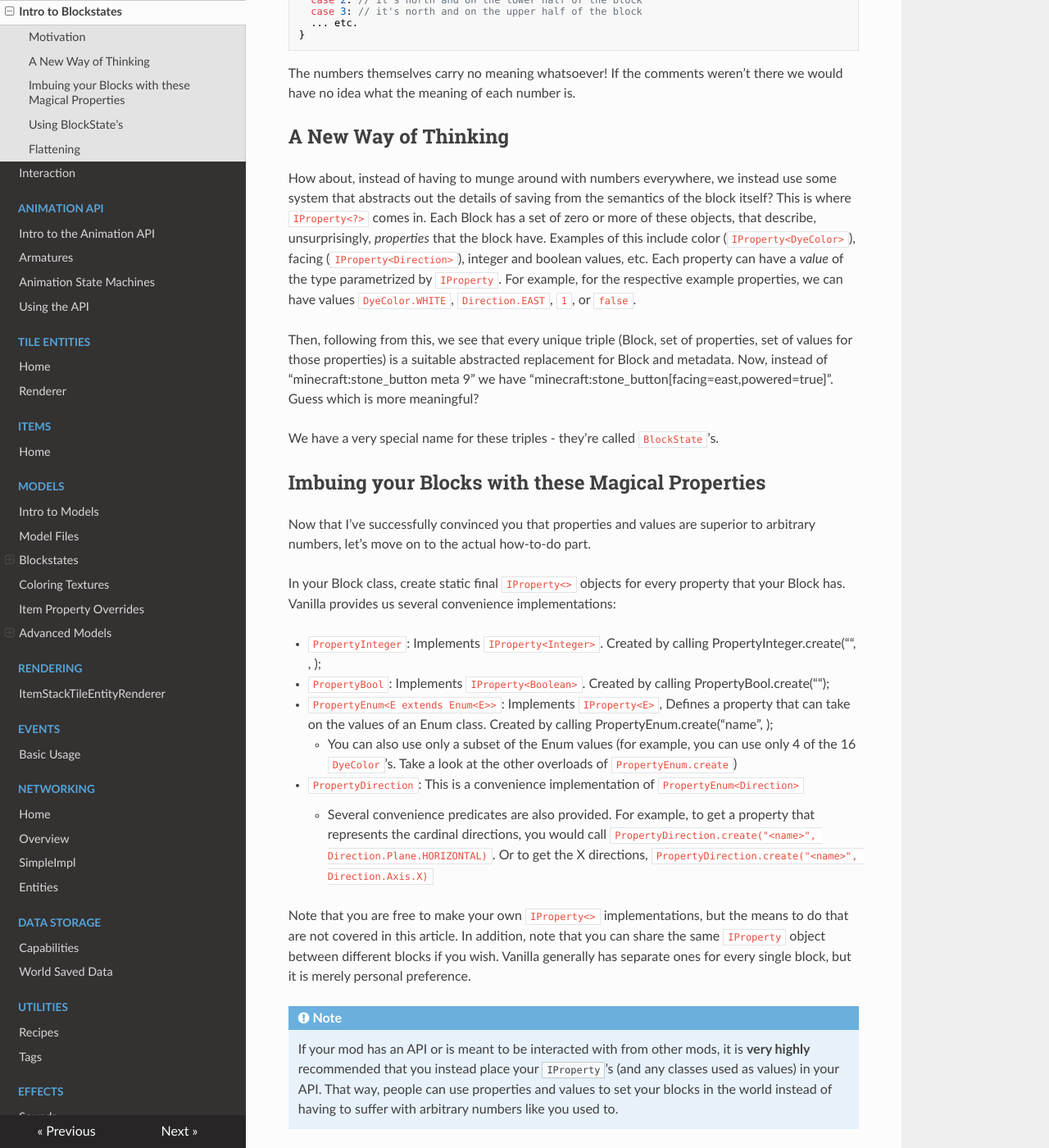
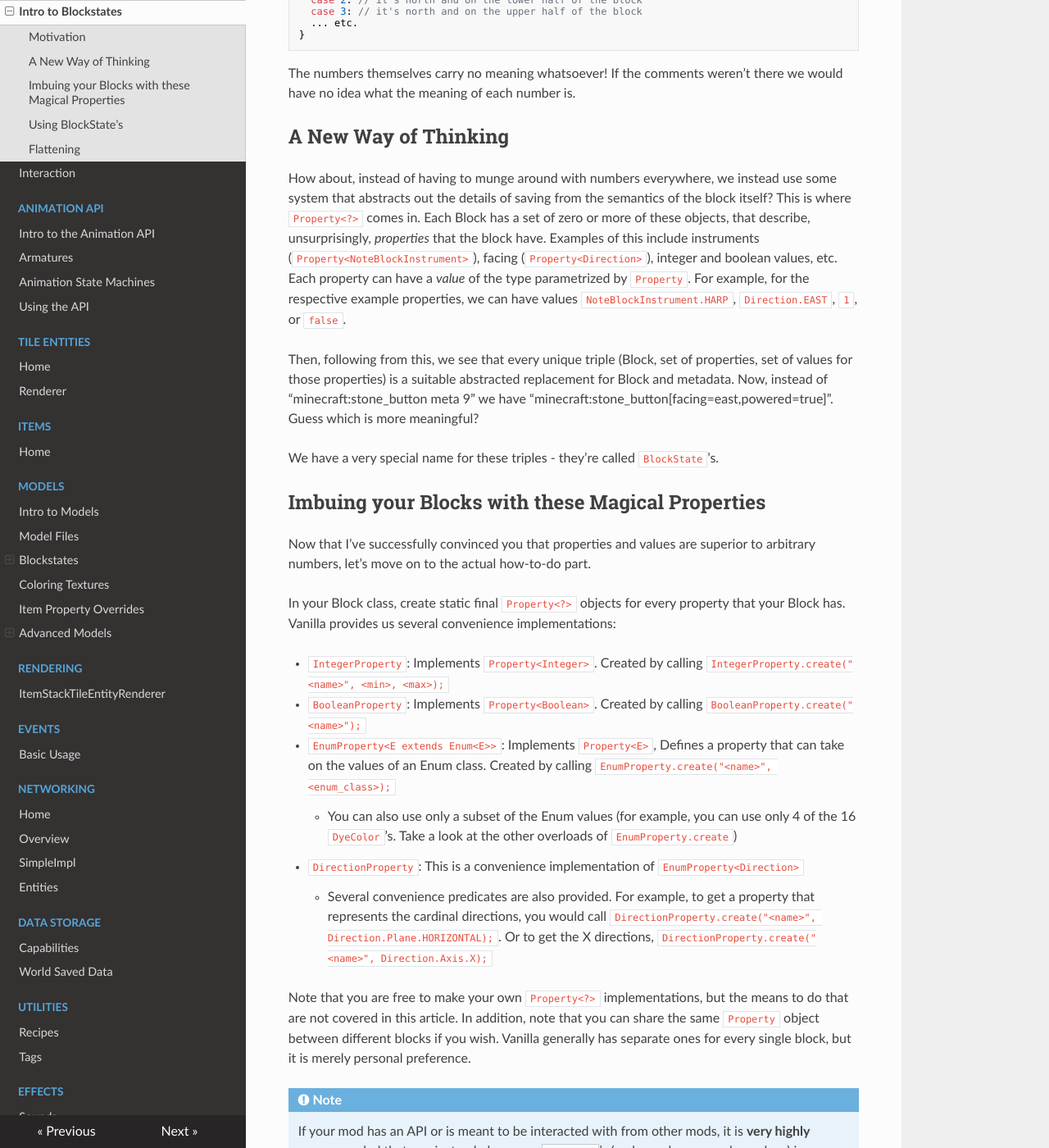
Before and after one commit to MinecraftForge/Documentation, an MkDocs documentation site: the page built from docs/blocks/states.md, in a window 1280 px wide and 1400 px high, scrolled down 590 px. Shown: the whole window at 82% size. Built offline with MkDocs 1.6.1, drawn with Linux system fonts in a browser that asks for light colours; nearby versions of some CDN libraries; some of the changed text lies outside the part shown.

Commit message:
Blocks Update
Fixed names and standardized some format.

EnumProperty explanation uses DyeColor enum as an example for subsets. The Flattening makes it pointless to use this as a property since all blocks should just be created instead. No better example enum however.

Should specify setDefaultState(this.baseState) over overwriting getDefaultState()

```diff
--- a/docs/blocks/states.md
+++ b/docs/blocks/states.md
@@ -28,7 +28,7 @@ A New Way of Thinking
 ---------------------
 
 How about, instead of having to munge around with numbers everywhere, we instead use some system that abstracts out the details of saving from the semantics of the block itself?
-This is where `IProperty<?>` comes in. Each Block has a set of zero or more of these objects, that describe, unsurprisingly, *properties* that the block have. Examples of this include color (`IProperty<DyeColor>`), facing (`IProperty<Direction>`), integer and boolean values, etc. Each property can have a *value* of the type parametrized by `IProperty`. For example, for the respective example properties, we can have values `DyeColor.WHITE`, `Direction.EAST`, `1`, or `false`.
+This is where `Property<?>` comes in. Each Block has a set of zero or more of these objects, that describe, unsurprisingly, *properties* that the block have. Examples of this include instruments (`Property<NoteBlockInstrument>`), facing (`Property<Direction>`), integer and boolean values, etc. Each property can have a *value* of the type parametrized by `Property`. For example, for the respective example properties, we can have values `NoteBlockInstrument.HARP`, `Direction.EAST`, `1`, or `false`.
 
 Then, following from this, we see that every unique triple (Block, set of properties, set of values for those properties) is a suitable abstracted replacement for Block and metadata. Now, instead of "minecraft:stone_button meta 9" we have "minecraft:stone_button[facing=east,powered=true]". Guess which is more meaningful?
 
@@ -39,22 +39,22 @@ Imbuing your Blocks with these Magical Properties
 
 Now that I've successfully convinced you that properties and values are superior to arbitrary numbers, let's move on to the actual how-to-do part.
 
-In your Block class, create static final `IProperty<>` objects for every property that your Block has. Vanilla provides us several convenience implementations:
+In your Block class, create static final `Property<?>` objects for every property that your Block has. Vanilla provides us several convenience implementations:
 
-  * `PropertyInteger`: Implements `IProperty<Integer>`. Created by calling PropertyInteger.create("<name>", <min>, <max>);
-  * `PropertyBool`: Implements `IProperty<Boolean>`. Created by calling PropertyBool.create("<name>");
-  * `PropertyEnum<E extends Enum<E>>`: Implements `IProperty<E>`, Defines a property that can take on the values of an Enum class. Created by calling PropertyEnum.create("name", <enum_class>);
-    * You can also use only a subset of the Enum values (for example, you can use only 4 of the 16 `DyeColor`'s. Take a look at the other overloads of `PropertyEnum.create`)
-  * `PropertyDirection`: This is a convenience implementation of `PropertyEnum<Direction>`
-    * Several convenience predicates are also provided. For example, to get a property that represents the cardinal directions, you would call `PropertyDirection.create("<name>", Direction.Plane.HORIZONTAL)`. Or to get the X directions, `PropertyDirection.create("<name>", Direction.Axis.X)`
+  * `IntegerProperty`: Implements `Property<Integer>`. Created by calling `IntegerProperty.create("<name>", <min>, <max>);`
+  * `BooleanProperty`: Implements `Property<Boolean>`. Created by calling `BooleanProperty.create("<name>");`
+  * `EnumProperty<E extends Enum<E>>`: Implements `Property<E>`, Defines a property that can take on the values of an Enum class. Created by calling `EnumProperty.create("<name>", <enum_class>);`
+    * You can also use only a subset of the Enum values (for example, you can use only 4 of the 16 `DyeColor`'s. Take a look at the other overloads of `EnumProperty.create`)
+  * `DirectionProperty`: This is a convenience implementation of `EnumProperty<Direction>`
+    * Several convenience predicates are also provided. For example, to get a property that represents the cardinal directions, you would call `DirectionProperty.create("<name>", Direction.Plane.HORIZONTAL);`. Or to get the X directions, `DirectionProperty.create("<name>", Direction.Axis.X);`
 
-Note that you are free to make your own `IProperty<>` implementations, but the means to do that are not covered in this article.
-In addition, note that you can share the same `IProperty` object between different blocks if you wish. Vanilla generally has separate ones for every single block, but it is merely personal preference.
+Note that you are free to make your own `Property<?>` implementations, but the means to do that are not covered in this article.
+In addition, note that you can share the same `Property` object between different blocks if you wish. Vanilla generally has separate ones for every single block, but it is merely personal preference.
 
 !!! Note
-    If your mod has an API or is meant to be interacted with from other mods, it is **very highly** recommended that you instead place your `IProperty`'s (and any classes used as values) in your API. That way, people can use properties and values to set your blocks in the world instead of having to suffer with arbitrary numbers like you used to.
+    If your mod has an API or is meant to be interacted with from other mods, it is **very highly** recommended that you instead place your `Property`'s (and any classes used as values) in your API. That way, people can use properties and values to set your blocks in the world instead of having to suffer with arbitrary numbers like you used to.
 
-After you've created your `IProperty<>` objects, override `fillStateContainer` in your Block class. In that method, simply write `builder.add(...);`. Pass every `IProperty` you want the block to have.
+After you've created your `Property<?>` objects, override `fillStateContainer` in your Block class. In that method, simply write `builder.add(...);`. Pass every `Property` you want the block to have.
 
 Every block will also have a "default" state that is automatically chosen for you. You can overwrite this "default" by overwriting the `getDefaultState()` method. More importantly, when your block is placed it will become this "default" state. However if you wish to customise which `BlockState` is placed when you your block is placed you can overwrite `getStateForPlacement()`. This can be used to for example set the direction of your block depending on where the player is standing when they place it.
 
@@ -66,7 +66,7 @@ It follows very easily from this that since basic `BlockState`'s are generated i
 Using `BlockState`'s
 ---------------------
 
-`BlockState`, as we know now, is a powerful object. You can get the value of a property by calling `get(<PROPERTY>)`, passing it the `IProperty<>` you want to test.
+`BlockState`, as we know now, is a powerful object. You can get the value of a property by calling `get(<PROPERTY>)`, passing it the `Property<>` you want to test.
 If you want to get an `BlockState` with a different set of values, simply call `with(<PROPERTY>, <NEW_VALUE>)` as mentioned above. This will return another of the pregenerated `BlockState`'s with the values you requested.
 
 You can get and put `BlockState`'s in the world using `setBlockState()` and `getBlockState()`.
```
Also changed, not shown: docs/blocks/interaction.md (+4 -4 lines).
